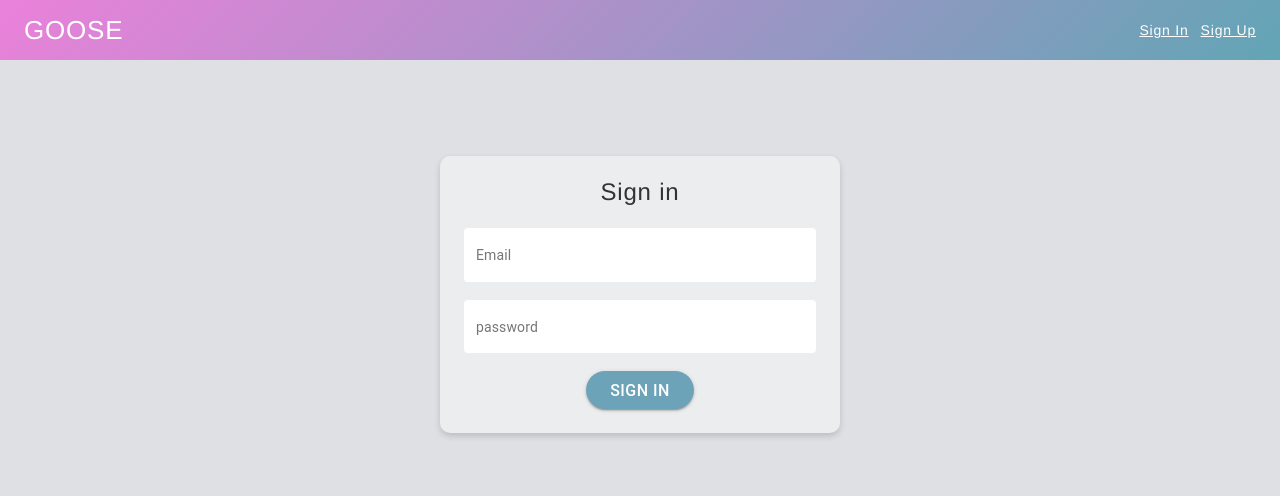
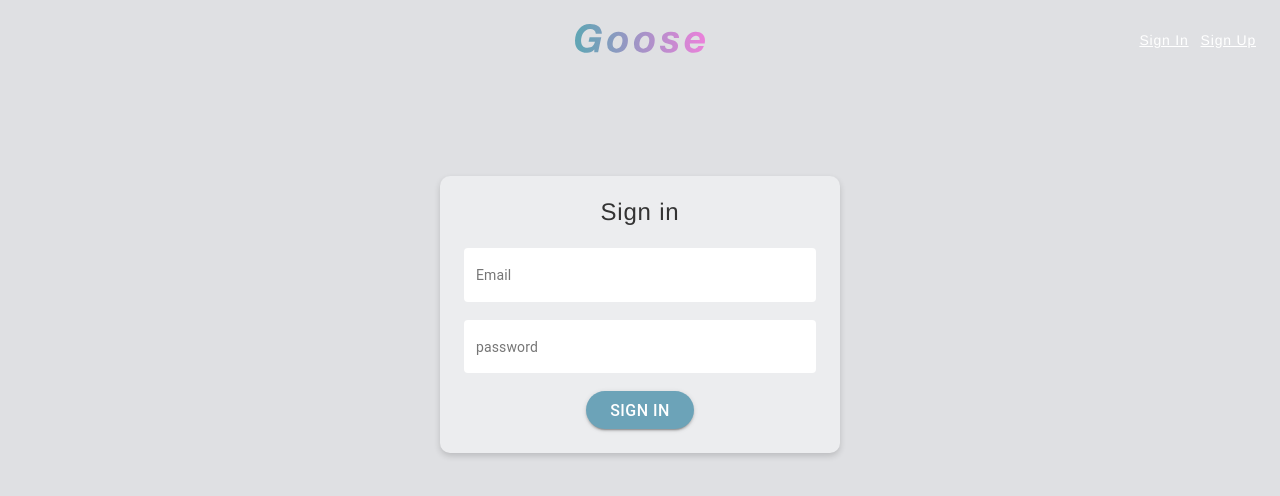
Before and after one commit to Motoki-Higa/goose-frontend, a React (Create React App) app: page /signin in a window 1280 px wide. Shown: the top 496 px of the page. Built offline with nearby package versions, Linux system fonts and the light colour scheme.

Commit message:
feat: add navigation list
also current state and link are set

```diff
--- a/src/components/App/index.tsx
+++ b/src/components/App/index.tsx
@@ -7,10 +7,13 @@ import {
 
 // components
 import Header from '../Header/index';
-import Authenticated from '../Authenticated/index';
+import Nav from '../Nav/index';
+import Home from '../Home/index';
 import SignUp from '../SignUp/index';
 import SignIn from '../SignIn/index';
 import SignOut from '../SignOut/index';
+import MyBikes from '../MyBikes/index';
+import Authenticated from '../Authenticated/index';
 
 // context
 import { Provider } from './../../Context';
@@ -35,14 +38,18 @@ function App() {
           {/* header */}
           <Header></Header>
 
+          {/* nav */}
+          <Nav></Nav>
+
           {/* body */}
           <ScAppInner>
             <Switch>
-              <Route exact path="/" />
-              <PrivateRoute path="/authenticated" component={ Authenticated } />
+              <Route exact path="/" component={ Home } />
               <Route path="/signup" component={ SignUp } />
               <Route path="/signin" component={ SignIn } />
               <Route path="/signout" component={ SignOut } />
+              <PrivateRoute path="/mybikes" component={ MyBikes } />
+              <PrivateRoute path="/authenticated" component={ Authenticated } />
             </Switch>
           </ScAppInner>
         </ScApp>
--- a/src/components/App/styles.tsx
+++ b/src/components/App/styles.tsx
@@ -6,6 +6,10 @@ import reset from 'styled-reset';
 const GlobalStyle = createGlobalStyle`
   ${reset}
   /* custom reset */
+  * {
+    box-sizing: border-box;
+  }
+
   h1, h2, h3, h4, h5, p, a {
     letter-spacing: 0.05rem;
   }
@@ -64,18 +68,20 @@ const ScApp = styled.div`
   font-family: ${ props => props.theme.fonts.primary };
   width: 100%;
   height: 100%;
-  min-height: calc(100vh - 60px);
-  padding-top: 60px;
+  min-height: 100vh;
+  padding-top: 80px;
   background-color: ${ props => props.theme.colors.midGrey };
 
   @media (max-width: 768px) {
-    min-height: calc(100vh - 46px);
-    padding-top: 46px;
+    padding-top: 50px;
   }
 `
 
 const ScAppInner = styled.div`
   position: relative;
+  width: 100%;
+  max-width: 900px;
+  margin: 0 auto;
   padding: 0 12px;
 `
 
--- a/src/components/Header/index.tsx
+++ b/src/components/Header/index.tsx
@@ -1,9 +1,10 @@
 import React, { useContext } from 'react';
 import { Context } from './../../Context';
+import { ReactComponent as Logo } from './../assets/goose-logo.svg';
 
 import {
   ScHeader,
-  ScTitle,
+  ScLogo,
   ScAccountBlock,
   ScUsername,
   ScAccountCircle,
@@ -17,7 +18,10 @@ const Header: React.FC = () => {
 
   return (
     <ScHeader>
-      <ScTitle>GOOSE</ScTitle>
+      <ScLogo>
+        <Logo></Logo>
+      </ScLogo>
+
       {
         authUser ?
         <ScAccountBlock>
--- a/src/components/Header/styles.tsx
+++ b/src/components/Header/styles.tsx
@@ -5,39 +5,48 @@ import { Link } from 'react-router-dom';
 const ScHeader = styled.header`
   position: fixed;
   display: flex;
-  justify-content: space-between;
+  justify-content: center;
   align-items: center;
   width: 100%;
-  height: 60px;
+  height: 80px;
   top: 0;
   padding: 0 24px;
   box-sizing: border-box;
-  background: ${ props => props.theme.colors.gradient };
 
   @media (max-width: 768px) {
-    height: 46px;
+    justify-content: space-between;
+    height: 50px;
   }
 `
 
-const ScTitle = styled.h1`
-  font-size: 1.625rem;
-  font-weight: 500;
+const ScLogo = styled.div`
   color: #fff;
 
+  svg {
+    width: 100%;
+  }
+
   @media (max-width: 768px) {
-    font-size: 1.25rem;
+    width: 90px;
   }
 `
 
 const ScAccountBlock = styled.div`
   display: flex;
   align-items: center;
+  position: absolute;
+  right: 0;
+  margin-right: 24px;
 `
 
 const ScUsername = styled.p`
   font-size: 0.875rem;
   color: #fff;
   margin-left: 12px;
+
+  @media (max-width: 768px){
+    display: none;
+  }
 `
 
 const ScAccountCircle = styled(AccountCircle)`
@@ -59,7 +68,7 @@ const ScLink = styled(Link)`
 
 export {
   ScHeader,
-  ScTitle,
+  ScLogo,
   ScAccountBlock,
   ScUsername,
   ScAccountCircle,
--- /dev/null
+++ b/src/components/Home/index.tsx
@@ -0,0 +1,9 @@
+import React from 'react';
+
+function Home() {
+  return (
+      <div>HOME</div>
+  )
+}
+
+export default Home;
--- /dev/null
+++ b/src/components/MyBikes/index.tsx
@@ -0,0 +1,9 @@
+import React from 'react';
+
+function MyBikes() {
+  return (
+      <div>My Bikes</div>
+  )
+}
+
+export default MyBikes;
--- /dev/null
+++ b/src/components/Nav/index.tsx
@@ -0,0 +1,69 @@
+import React, { useContext } from 'react';
+import { Context } from './../../Context';
+import { NavLink } from 'react-router-dom';
+import { LocalFlorist, Dashboard, Album, Bookmark, Category } from '@material-ui/icons';
+
+import {
+  ScNavWrap,
+  ScNavWrapInner,
+  ScLi,
+} from './styles';
+
+function Nav() {
+  // initialize context for use
+  const context = useContext(Context);
+  const authUser: any = context.authenticatedUser;
+
+  return (
+    <>
+    {
+      authUser ?
+      <ScNavWrap>
+        <ScNavWrapInner>
+
+          <ScLi>
+            <NavLink exact to="/">
+              <LocalFlorist />
+              <p>Feed</p>
+            </NavLink>
+          </ScLi>
+
+          <ScLi>
+            <NavLink to="/dashboard">
+              <Dashboard />
+              <p>Dashboard</p>
+            </NavLink>
+          </ScLi>
+
+          <ScLi>
+            <NavLink to="/mybikes">
+              <Album />
+              <p>My bikes</p>
+            </NavLink>
+          </ScLi>
+
+          <ScLi>
+            <NavLink to="/saved">
+              <Bookmark />
+              <p>Saved</p>
+            </NavLink>
+          </ScLi>
+
+          <ScLi>
+            <NavLink to="/myitems">
+              <Category />
+              <p>My items</p>
+            </NavLink>
+          </ScLi>
+
+        </ScNavWrapInner>
+      </ScNavWrap>
+      :
+      null
+    }
+    </>
+
+  )
+}
+
+export default Nav;
--- /dev/null
+++ b/src/components/Nav/styles.tsx
@@ -0,0 +1,46 @@
+import styled from 'styled-components';
+
+
+const ScNavWrap = styled.nav`
+  display: flex;
+  justify-content: space-evenly;
+  align-items: center;
+  width: 100%;
+`
+
+const ScNavWrapInner = styled.ul`
+  display: flex;
+  justify-content: space-evenly;
+  width: 100%;
+  max-width: 900px;
+  border-top: 1px solid #fff;
+  padding: 18px 0;
+`
+
+const ScLi = styled.li`
+  display: inline-block;
+
+  a {
+    display: flex;
+    align-items: center;
+    color: ${ props => props.theme.colors.black };
+    text-decoration: none;
+
+    &.active {
+      color: ${ props => props.theme.colors.blue };
+    }
+  }
+
+  p {
+    display: inline-block;
+    font-size: 0.75rem;
+    margin-left: 6px;
+  }
+`
+
+
+export {
+  ScNavWrap,
+  ScNavWrapInner,
+  ScLi,
+}
--- a/src/components/SignIn/index.tsx
+++ b/src/components/SignIn/index.tsx
@@ -21,6 +21,7 @@ function SignIn(props: any) {
   const context = useContext(Context);
 
   const [ apiError, setApiError ] = useState([]); // for error handling from api
+  const { from } = props.location.state || { from: { pathname: '/'} };
   const { control, handleSubmit, errors } = useForm();
 
   // handle submit
@@ -39,7 +40,7 @@ function SignIn(props: any) {
           // store user info in cookie and redirect to authenticated page
           context.actions.signIn(data.email, data.password)
             .then(() => {
-              props.history.push('/authenticated')
+              props.history.push(from)
             })
         }
       })
--- a/src/my-theme.ts
+++ b/src/my-theme.ts
@@ -11,6 +11,7 @@ const myTheme: DefaultTheme = {
     lightGrey: '#ECEDEF',
     midGrey: '#DFE0E3',
     darkGrey: '#707070',
+    black: '#3A3A3A',
     blue: '#6CA3B8',
     pink: '#EA81DA',
     gradient: 'linear-gradient(135deg, rgba(234,129,218,1) 0%, rgba(98,165,181,1) 100%)',
--- a/src/styled.d.ts
+++ b/src/styled.d.ts
@@ -13,6 +13,7 @@ declare module 'styled-components' {
 			lightGrey: string;
 			midGrey: string;
 			darkGrey: string;
+			black: string;
 			blue: string;
 			pink: string;
 			gradient: string;
```
Also changed, not shown: src/components/assets/goose-logo.svg (added).
